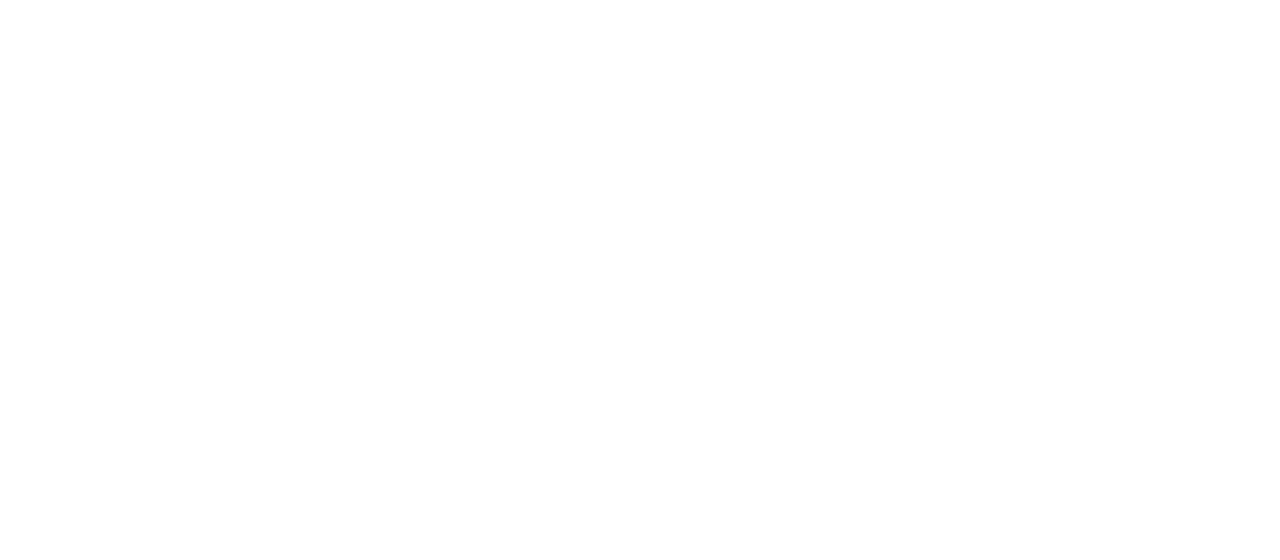
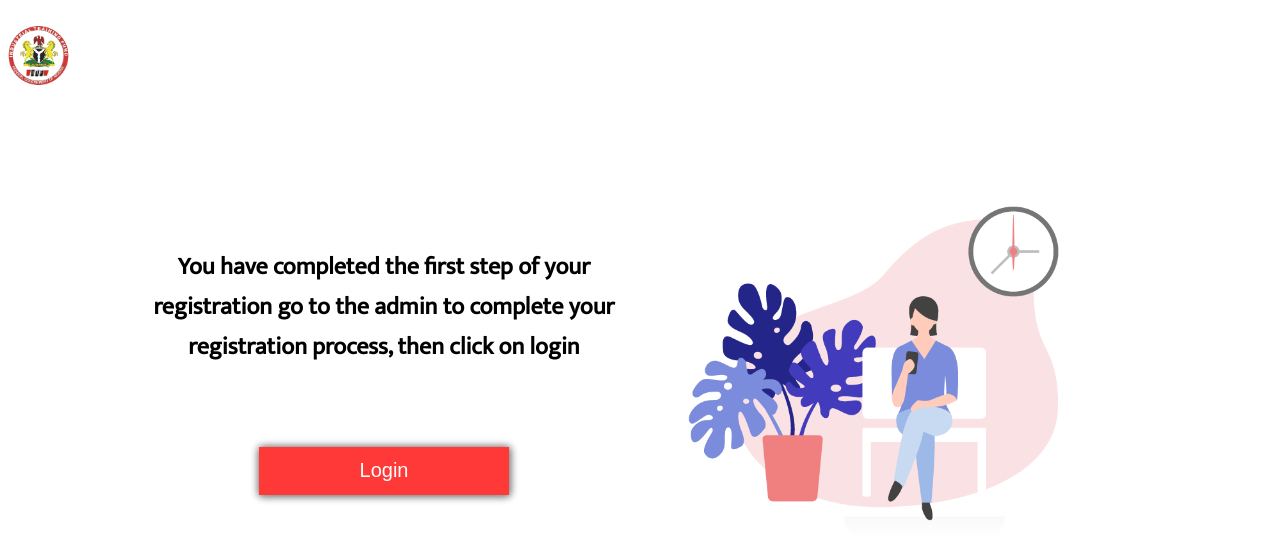
Before and after one commit to NECA-ITF/trainee-attendance, a React (Create React App) app: page / in a window 1280 px wide. Shown: the top 560 px of the page. Built offline with nearby package versions, Linux system fonts and the light colour scheme.

Commit message:
chore: logo styling

```diff
--- a/src/App.js
+++ b/src/App.js
@@ -1,4 +1,5 @@
 import './App.css';
+import WaitingPage from './pages/waitingPage/WaitingPage'
 // import CustomButton from './components/customButton/CustomButton';
 // import CustomInput from './components/customInput/CustomInput';
 
@@ -7,7 +8,7 @@ function App() {
     <div className="App">
         {/* <CustomButton title= "Register" onClick={()=> console.log("clicked")}/>
         <CustomInput placeholder= "Email"/> */}
-
+        <WaitingPage/>
     </div>
   );
 }
--- a/src/pages/waitingPage/WaitingPage.css
+++ b/src/pages/waitingPage/WaitingPage.css
@@ -6,9 +6,12 @@
 }
 .waiting-head{
     padding-top: 2%;
+    max-width:100%;
+    /* border: 1px solid red; */
+    background-color: white;
 }
 .waiting-head img{
-    width: 100px;
+    width: 6%;
 }
 .waiting-flex{
     width: 80%;
```
